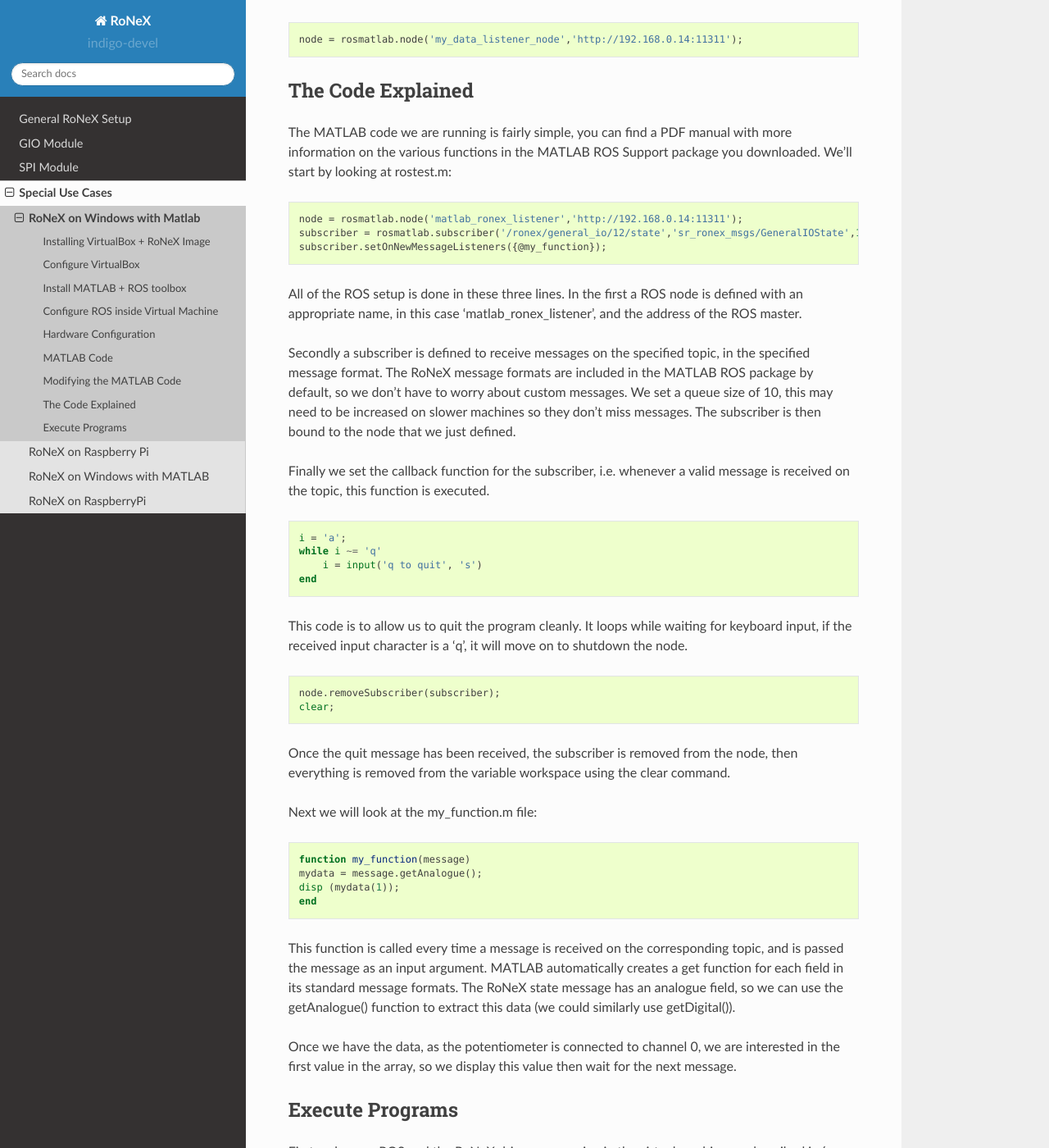
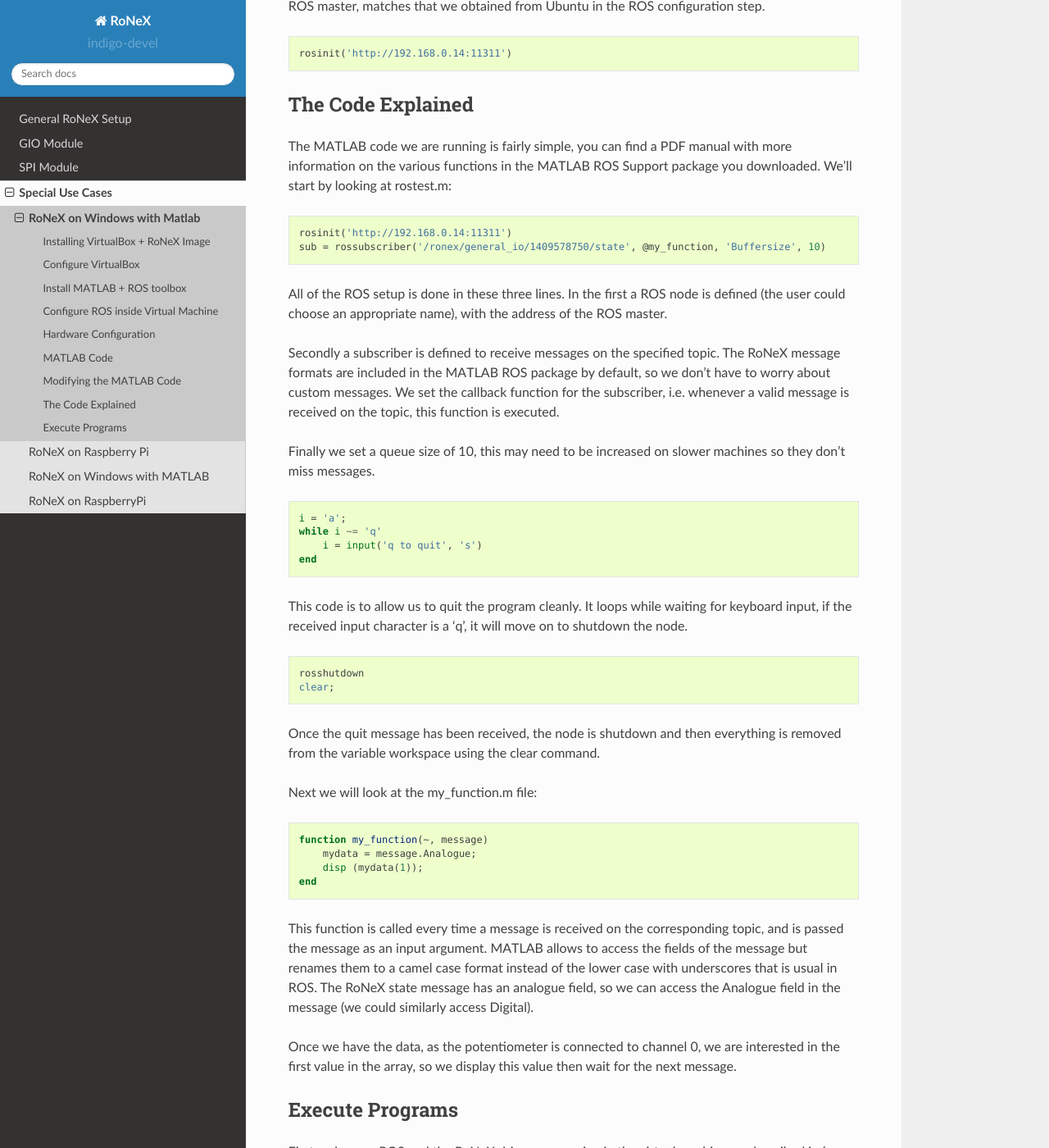
Before and after one commit to shadow-robot/sr-ronex, a Sphinx documentation site: the page built from docs/Special/RoNeX-on-Windows-VirtualBox-and-MATLAB.rst, in a window 1280 px wide and 1400 px high, scrolled down 2740 px. Shown: the whole window at 82% size. Built offline with Sphinx 7.4.7 and the Read the Docs theme 2.0.0, drawn with Linux system fonts in a browser that asks for light colours; some of the changed text lies outside the part shown.

Commit message:
Update Matlab instructions

```diff
--- a/docs/Special/RoNeX-on-Windows-VirtualBox-and-MATLAB.rst
+++ b/docs/Special/RoNeX-on-Windows-VirtualBox-and-MATLAB.rst
@@ -121,14 +121,15 @@ workspace, named rostest.m
 
 .. code-block:: matlab
 
-    node = rosmatlab.node('my_data_listener_node','http://192.168.0.14:11311');
-    subscriber = rosmatlab.subscriber('/ronex/general_io/12/state','sr_ronex_msgs/GeneralIOState',10,node);
-    subscriber.setOnNewMessageListeners({@my_function});
+    rosinit('http://192.168.0.14:11311')
+    sub = rossubscriber('/ronex/general_io/1409578750/state', @my_function, 'Buffersize', 10))
+
     i = 'a';
     while i ~= 'q'
         i = input('q to quit', 's')
     end
-    node.removeSubscriber(subscriber);
+
+    rosshutdown
     clear;
 
 This code should be copied into a file named my\_function.m, in the same
@@ -136,9 +137,9 @@ directory as rostest.m
 
 .. code-block:: matlab
 
-    function my_function(message)
-    mydata = message.getAnalogue();
-    disp (mydata(1));
+    function my_function(~, message)
+        mydata = message.Analogue;
+        disp (mydata(1));
     end
 
 Modifying the MATLAB Code
@@ -150,7 +151,7 @@ Ubuntu in the ROS configuration step.
 
 .. code-block:: matlab
 
-    node = rosmatlab.node('my_data_listener_node','http://192.168.0.14:11311');
+    rosinit('http://192.168.0.14:11311')
 
 The Code Explained
 ------------------
@@ -161,23 +162,21 @@ Support package you downloaded. We'll start by looking at rostest.m:
 
 .. code-block:: matlab
 
-    node = rosmatlab.node('matlab_ronex_listener','http://192.168.0.14:11311');
-    subscriber = rosmatlab.subscriber('/ronex/general_io/12/state','sr_ronex_msgs/GeneralIOState',10,node);
-    subscriber.setOnNewMessageListeners({@my_function});
+    rosinit('http://192.168.0.14:11311')
+    sub = rossubscriber('/ronex/general_io/1409578750/state', @my_function, 'Buffersize', 10)
 
 All of the ROS setup is done in these three lines. In the first a ROS
-node is defined with an appropriate name, in this case
-'matlab\_ronex\_listener', and the address of the ROS master.
+node is defined (the user could choose an appropriate name),
+with the address of the ROS master.
 
 Secondly a subscriber is defined to receive messages on the specified
-topic, in the specified message format. The RoNeX message formats are
-included in the MATLAB ROS package by default, so we don't have to worry
-about custom messages. We set a queue size of 10, this may need to be
-increased on slower machines so they don't miss messages. The subscriber
-is then bound to the node that we just defined.
+topic. The RoNeX message formats are included in the MATLAB ROS package
+by default, so we don't have to worry about custom messages.
+We set the callback function for the subscriber, i.e. whenever a
+valid message is received on the topic, this function is executed.
 
-Finally we set the callback function for the subscriber, i.e. whenever a
-valid message is received on the topic, this function is executed.
+Finally we set a queue size of 10, this may need to be
+increased on slower machines so they don't miss messages.
 
 .. code-block:: matlab
 
@@ -192,28 +191,29 @@ will move on to shutdown the node.
 
 .. code-block:: matlab
 
-    node.removeSubscriber(subscriber);
+    rosshutdown
     clear;
 
-Once the quit message has been received, the subscriber is removed from
-the node, then everything is removed from the variable workspace using
+Once the quit message has been received, the node is shutdown and
+then everything is removed from the variable workspace using
 the clear command.
 
 Next we will look at the my\_function.m file:
 
 .. code-block:: matlab
 
-    function my_function(message)
-    mydata = message.getAnalogue();
-    disp (mydata(1));
+    function my_function(~, message)
+        mydata = message.Analogue;
+        disp (mydata(1));
     end
 
 This function is called every time a message is received on the
 corresponding topic, and is passed the message as an input argument.
-MATLAB automatically creates a get function for each field in its
-standard message formats. The RoNeX state message has an analogue field,
-so we can use the getAnalogue() function to extract this data (we could
-similarly use getDigital()).
+MATLAB allows to access the fields of the message but renames them to a
+camel case format instead of the lower case with underscores that is usual in ROS.
+The RoNeX state message has an analogue field,
+so we can access the Analogue field in the message (we could
+similarly access Digital).
 
 Once we have the data, as the potentiometer is connected to channel 0,
 we are interested in the first value in the array, so we display this
```
